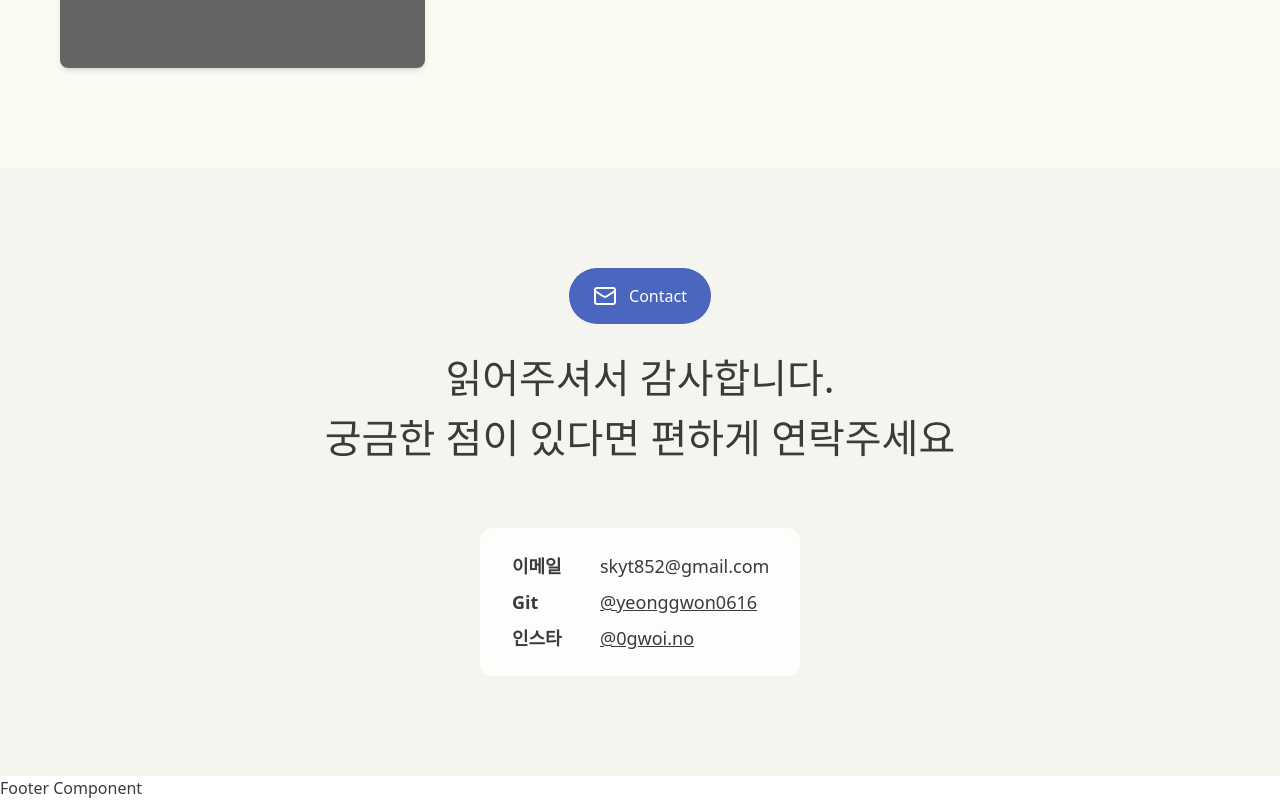
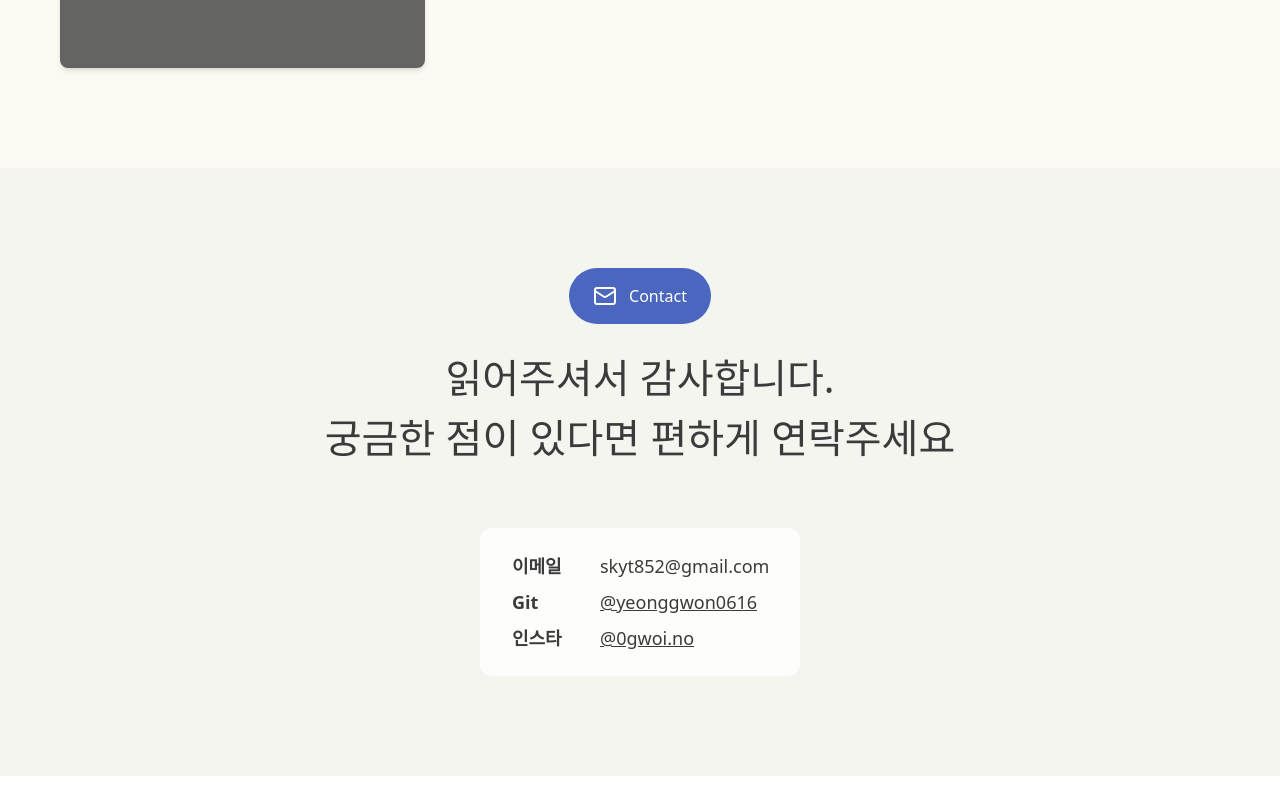
Before and after one commit to NohYeonggwon/portfolio, a React (Vite) app: page / in a window 1280 px wide. Shown: the part 10124-10924 px from the top of the page. After the commit the page ends 10900 px from the top, so only its background shows below. Built offline with nearby package versions, Linux system fonts and the light colour scheme; a web font is replaced by a local one.

Commit message:
footer 삭제

```diff
--- a/src/App.tsx
+++ b/src/App.tsx
@@ -1,7 +1,6 @@
 import About from "./section/About";
 import Contact from "./section/Contact";
 import Experience from "./section/Experience";
-import Footer from "./section/Footer";
 import Header from "./section/Header";
 import Main from "./section/Main";
 import Project from "./section/Project";
@@ -18,7 +17,6 @@ export default function App() {
         <Experience />
         <Project />
         <Contact />
-        <Footer />
       </div>
     </>
   );
--- a/src/section/Footer.tsx
+++ /dev/null
@@ -1,7 +0,0 @@
-export default function Footer() {
-  return (
-    <>
-      <h1>Footer Component</h1>
-    </>
-  );
-}
```
